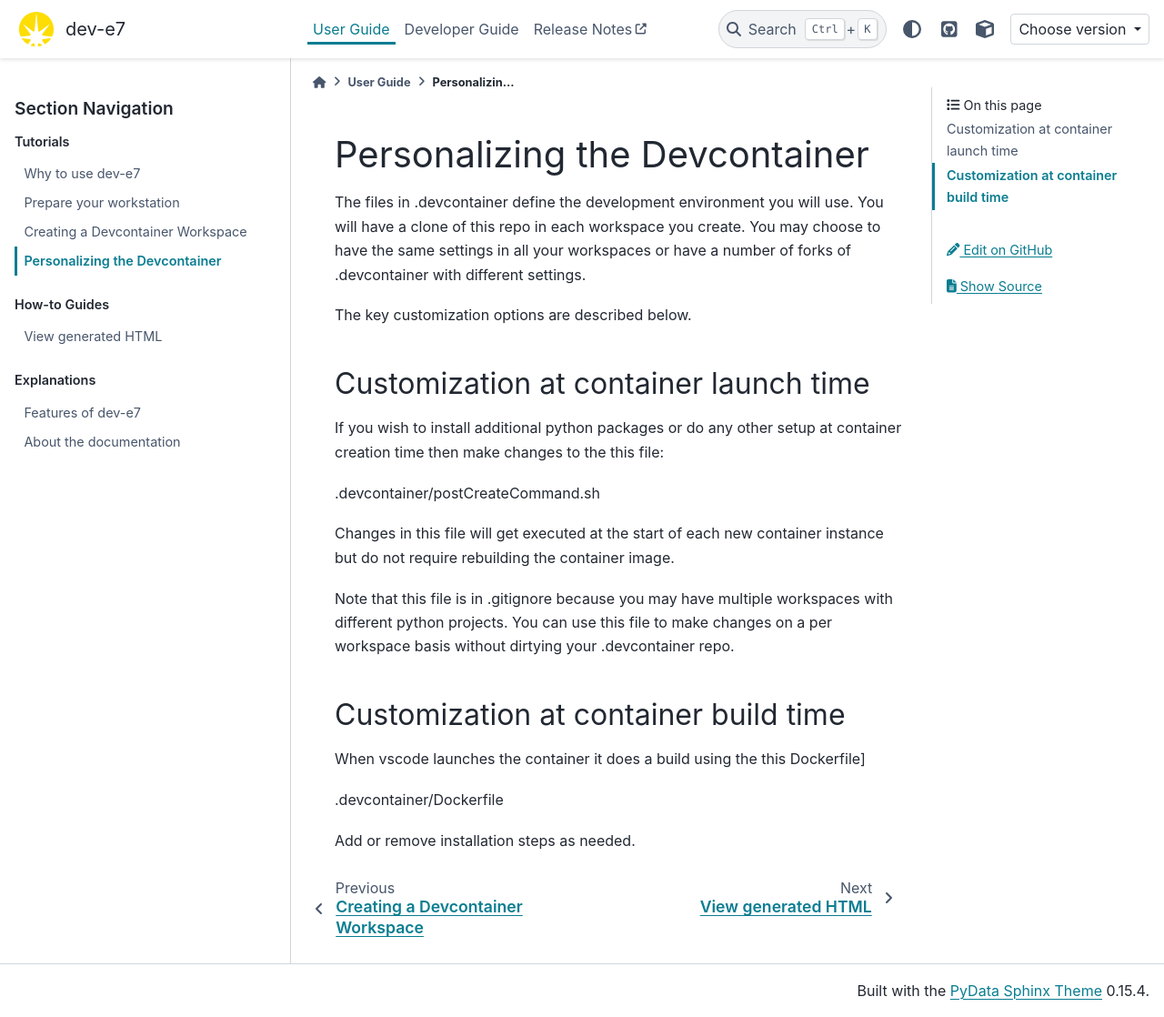
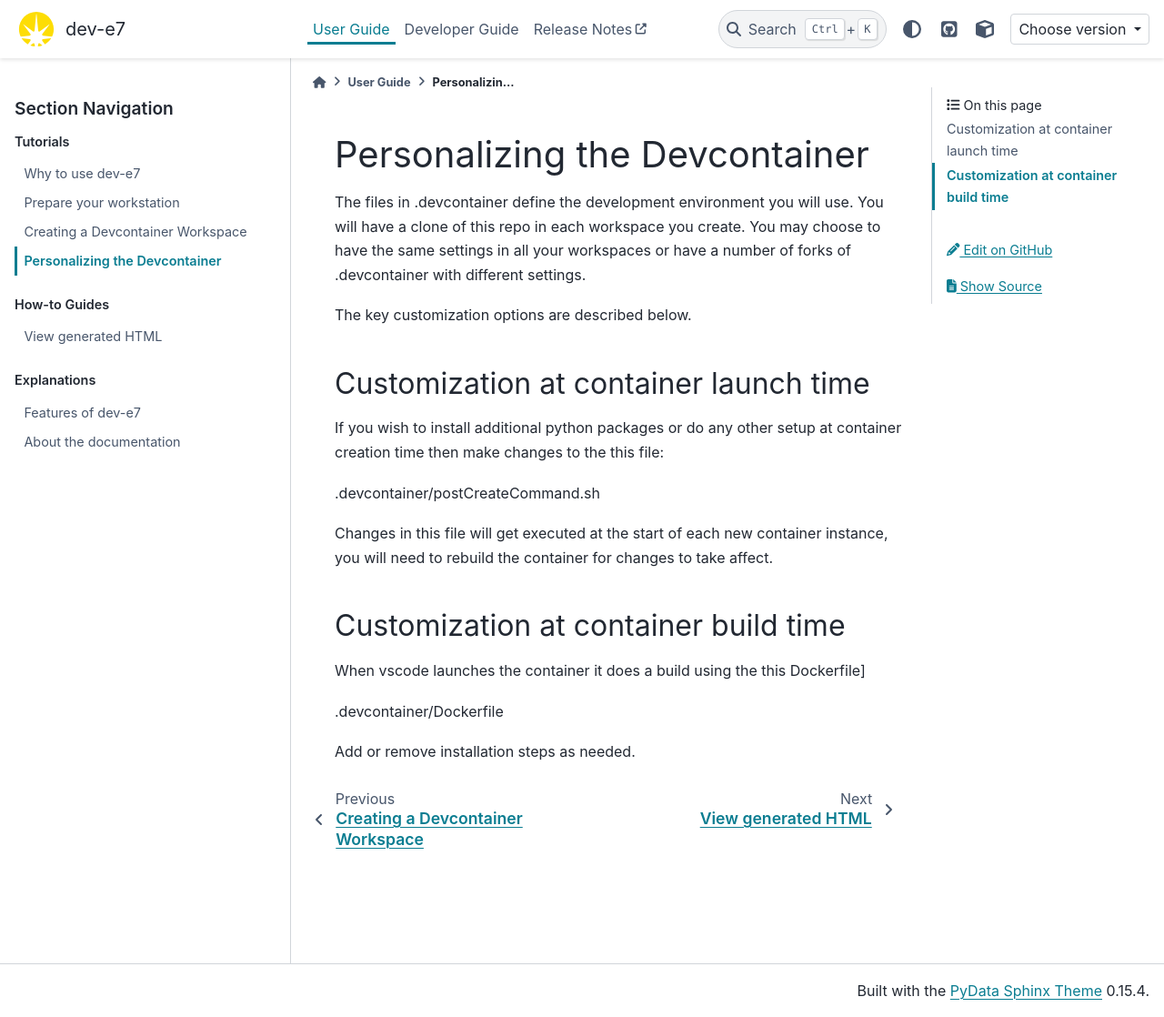
Before and after one commit to epics-containers/dev-e7, a Sphinx documentation site: the page built from docs/user/tutorials/customize.rst, in a window 1280 px wide and 1118 px high. Shown: the whole window at 91% size. Built offline with Sphinx 7.4.7 and the PyData theme 0.15.4, drawn with Linux system fonts in a browser that asks for light colours.

Commit message:
correct docs on postCreateCommand

```diff
--- a/docs/user/tutorials/customize.rst
+++ b/docs/user/tutorials/customize.rst
@@ -17,12 +17,9 @@ at container creation time then make changes to the this file:
 .devcontainer/postCreateCommand.sh
 
 Changes in this file will get executed at the start of each new
-container instance but do not require rebuilding the container image.
+container instance, you will need to rebuild the container for
+changes to take affect.
 
-Note that this file is in .gitignore because you may have multiple
-workspaces with different python projects. You can use this file
-to make changes on a per workspace basis without dirtying your
-.devcontainer repo.
 
 Customization at container build time
 -------------------------------------
```
